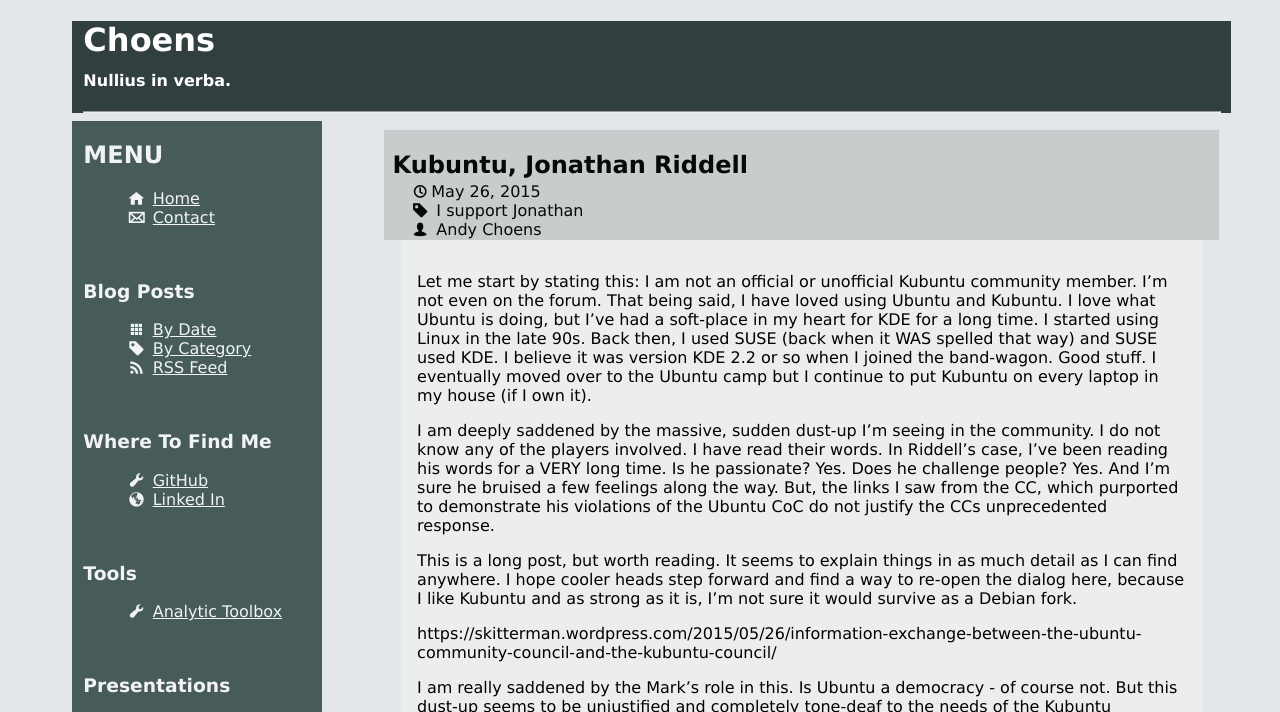
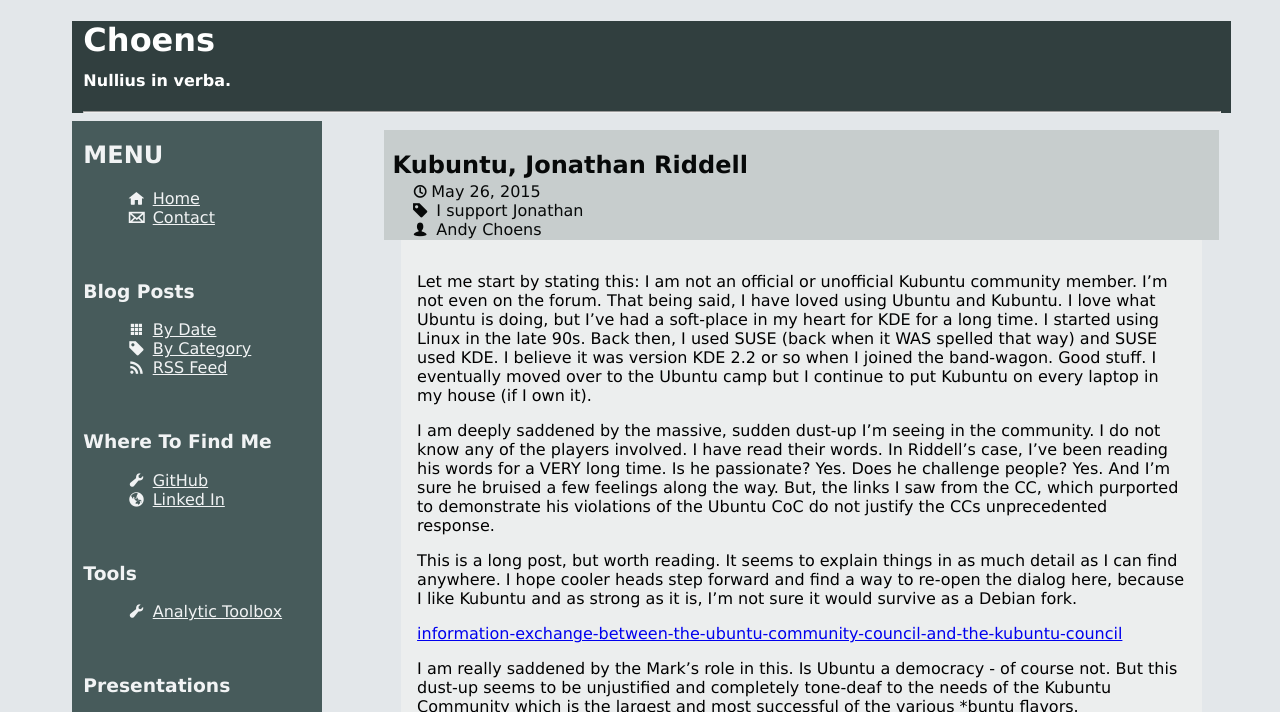
Before and after one commit to Choens/choens.github.io, a Jekyll site: the page built from _posts/2015-05-26-i-support-riddell-too.md, in a window 1280 px wide, cut to the strip 0-712 px from the top of the page. Built offline with Jekyll 4.4.1, drawn with Linux system fonts in a browser that asks for light colours; Markdown is read by kramdown in place of the engine named in the settings; comment, search, counter and statistics services are not loaded; part of the change alters nothing that is shown.

Commit message:
Link tweak.

```diff
--- a/_posts/2015-05-26-i-support-riddell-too.md
+++ b/_posts/2015-05-26-i-support-riddell-too.md
@@ -31,7 +31,7 @@ forward and find a way to re-open the dialog here, because I like
 Kubuntu and as strong as it is, I'm not sure it would survive as a
 Debian fork.
 
-https://skitterman.wordpress.com/2015/05/26/information-exchange-between-the-ubuntu-community-council-and-the-kubuntu-council/
+[information-exchange-between-the-ubuntu-community-council-and-the-kubuntu-council](https://skitterman.wordpress.com/2015/05/26/information-exchange-between-the-ubuntu-community-council-and-the-kubuntu-council/)
 
 I am really saddened by the Mark's role in this. Is Ubuntu a
 democracy - of course not. But this dust-up seems to be unjustified
```
